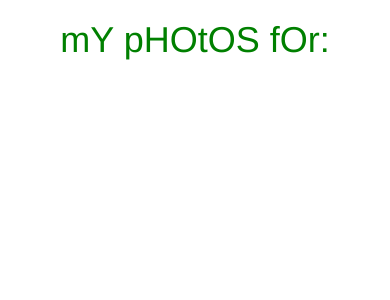
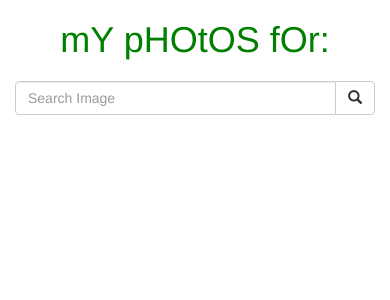
Before and after one commit to Kipngetich33/Potrait-HAll, a Django app: page / in a window 390 px wide. Shown: the part 52-352 px from the top of the page. Run offline with Django 3.2, Linux system fonts and the light colour scheme; data that the repository does not hold is empty; some libraries are stand-ins or nearby versions.

Commit message:
add a search form,view function and template

```diff
--- a/potraitHall/potrait/models.py
+++ b/potraitHall/potrait/models.py
@@ -26,13 +26,13 @@ class Category(models.Model):
 
 class Image(models.Model):
     image = models.ImageField(upload_to = 'images/')
-    image_name = models.CharField(max_length =30)
+    name = models.CharField(max_length =30,null= True)
     image_description = models.CharField(max_length =3000)
     location = models.ForeignKey(Location,null = True)
     category = models.ForeignKey(Category, null = True)
 
     def __str__(self):
-        return self.image_name
+        return self.name
 
     def save_images(self):
         self.save()
@@ -54,3 +54,8 @@ class Image(models.Model):
     def get_requested_images(cls,search_name):
         requested_image = cls.objects.filter(image_name = search_name).all()
         return requested_image
+
+    @classmethod
+    def search_image_name(cls,search_term):
+        search_result=cls.objects.filter(name__icontains = search_term)
+        return search_result
--- a/potraitHall/potrait/templates/all-pics/all_pics.html
+++ b/potraitHall/potrait/templates/all-pics/all_pics.html
@@ -4,8 +4,23 @@
 {% block content %}
 {{block.super}}
 {% for image in all_images%}
-{{image.image_name}}
+{{image.name}}
 <a href="{% url 'details' image.id %}">Details</a>
 <img src="{{image.image.url}}" alt="{{image.name}}" class="img-responsive">
 {% endfor %}
+<!-- Adding a search form  -->
+      <div class="col-sm-4 col-md-4 navbar-right">
+
+        <form class="navbar-form" role="search" action="{% url 'search' %}">
+
+          <div class="input-group">
+            <input type="text" class="form-control" placeholder="Search Image" name="image">
+            <div class="input-group-btn">
+              <button class="btn btn-default" type="submit"><i class="glyphicon glyphicon-search"></i></button>
+            </div>
+          </div>
+
+        </form>
+      </div>
+      <!-- search form end -->
 {% endblock %}
--- a/potraitHall/potrait/templates/all-pics/details.html
+++ b/potraitHall/potrait/templates/all-pics/details.html
@@ -4,11 +4,10 @@
 {% block content %}
 {{block.super}}
 <div class="container">
-    <h5>{{requested_image.image_name}}</h5>
+    <h5>{{requested_image.name}}</h5>
     <img src="{{requested_image.image.url}}" alt="{{image.name}}" class="img-responsive">
     <h5>{{requested_image.location}}</h5>
     <h5>{{requested_image.category}}</h5>
     <p>{{requested_image.image_description}}</p>
 </div>
-
 {% endblock %}
--- a/potraitHall/potrait/urls.py
+++ b/potraitHall/potrait/urls.py
@@ -6,7 +6,8 @@ from django.conf.urls.static import static
 urlpatterns=[
     url('^$',views.index,name = 'index'),
     url(r'^categories/',views.categories,name = 'categories'),
-    url(r'^details/(\d+)',views.details,name = 'details')
+    url(r'^details/(\d+)',views.details,name = 'details'),
+    url(r'^search/',views.search, name= 'search')
 
 
 ]
--- a/potraitHall/potrait/views.py
+++ b/potraitHall/potrait/views.py
@@ -3,10 +3,6 @@ from django.shortcuts import render
 from .models import Image
 
 # Views will be created here
-def welcome(request):
-    message= "Test"
-    return render(request,'all-pics/all_pics.html',{"message":message,})
-
 def index(request):
     all_images = Image.get_images()
     return render(request, 'all-pics/all_pics.html',{"all_images":all_images})
@@ -18,3 +14,14 @@ def categories(request):
 def details(request,photo_id):
     requested_image = Image.objects.get(id= photo_id)
     return render(request,'all-pics/details.html',{"requested_image" :requested_image})
+
+def search(request):
+    if 'image' in request.GET and request.GET['image']:
+        search_term = request.GET.get("image")
+        searched_images = Image.search_image_name(search_term)
+        message=f"{search_term}"
+        return render(request,'all-pics/search.html', {"message":message,"images":searched_images})
+
+    else:
+        message = "You haven't searched for any term"
+        return render(request, 'all-pics/search.html',{"message":message})
```
Also changed, not shown: potraitHall/potrait/templates/all-pics/search.html (added, +27 -0 lines), potraitHall/media/images/abisai.jpg (added), potraitHall/media/images/abisai_LGiewWd.jpg (added), potraitHall/media/images/abisai_UHr977w.jpg (added), potraitHall/media/images/jcole.jpg (added), potraitHall/potrait/migrations/0002_auto_20180125_1156.py (added), potraitHall/potrait/migrations/0003_remove_image_name.py (added), potraitHall/potrait/migrations/0004_image_name.py (added).
